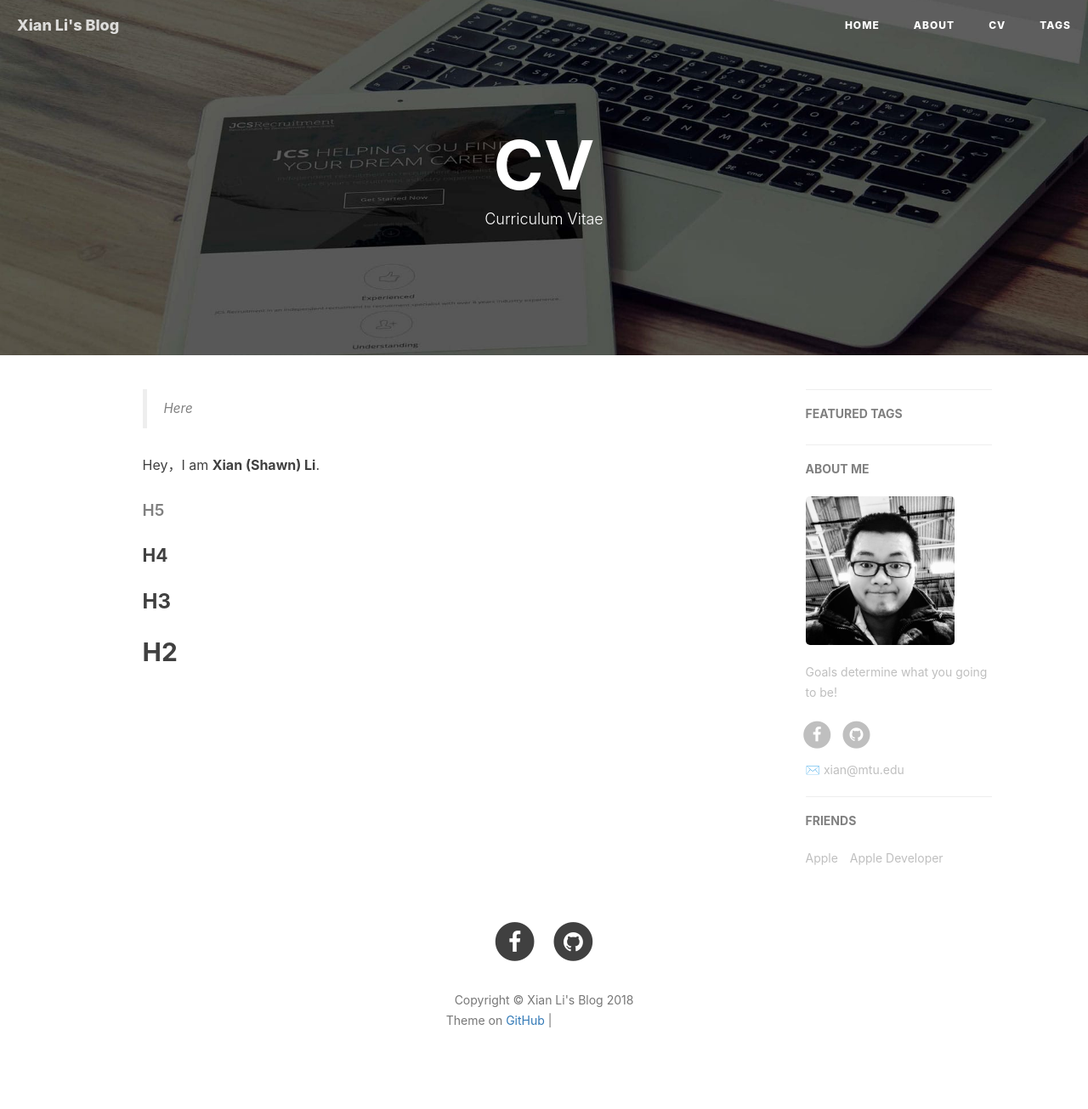
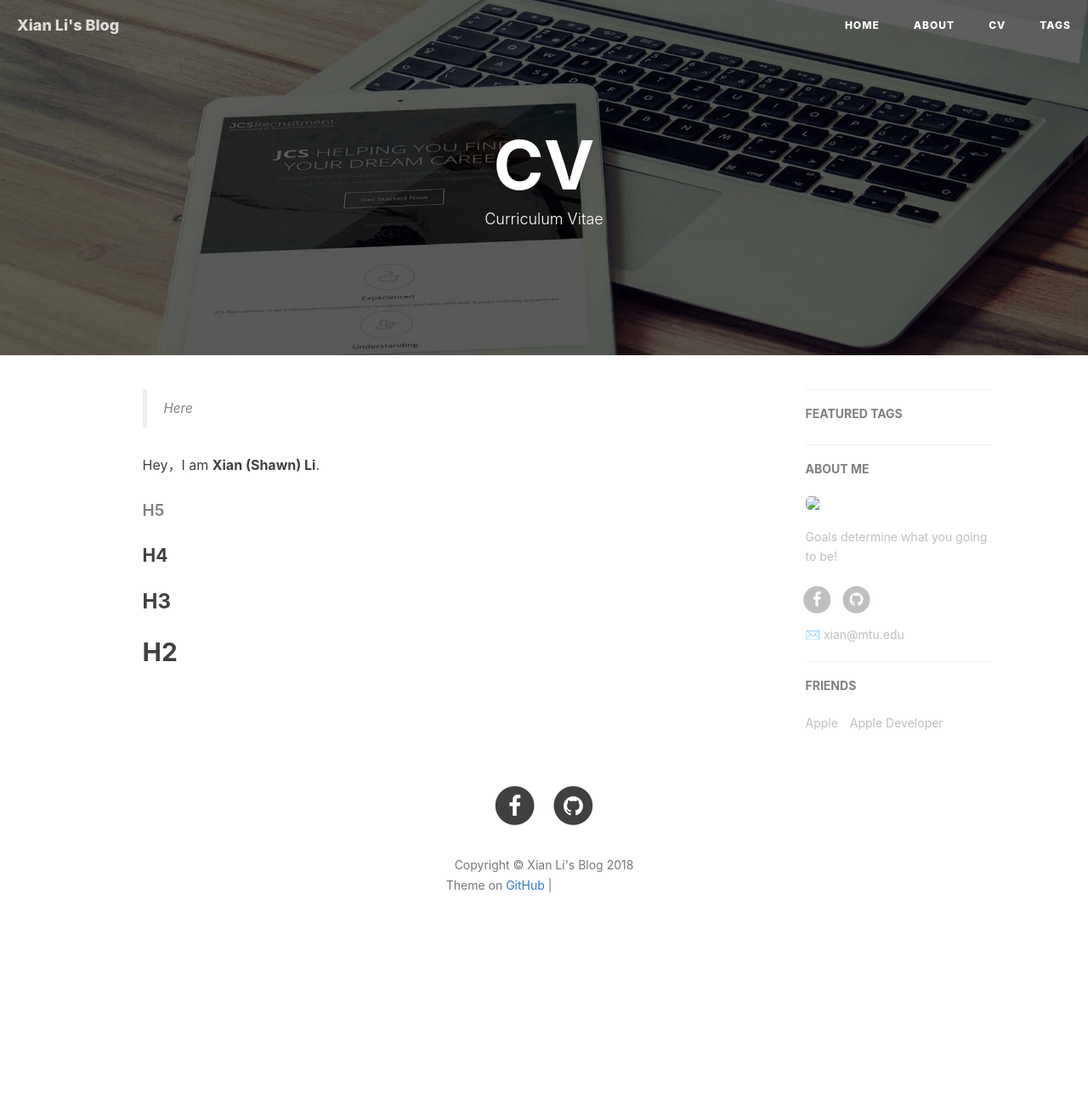
Before and after one commit to xian49930/jiuwuzhi.github.io, a Jekyll site: the page built from cv.html, in a window 1280 px wide. Shown: the whole page at 85% size. Built offline with Jekyll 4.4.1, drawn with Linux system fonts in a browser that asks for light colours; nearby versions of some CDN libraries; comment, search, counter and statistics services are not loaded; after the commit the page ends 1146 px from its top, so only the background shows below that; grey boxes are pictures that could not be loaded.

Commit message:
change
change pic

```diff
--- a/_config.yml
+++ b/_config.yml
@@ -12,7 +12,7 @@
 # Sidebar settings
 sidebar: true                           # whether or not using Sidebar.
 sidebar-about-description: "Goals determine what you going to be!"
-sidebar-avatar: /img/about-XL-gentle.jpg      # use absolute URL, seeing it's used in both `/` and `/about/`
+sidebar-avatar: img/about-XL-gentle.jpg      # use absolute URL, seeing it's used in both `/` and `/about/`
 
 
 
```
